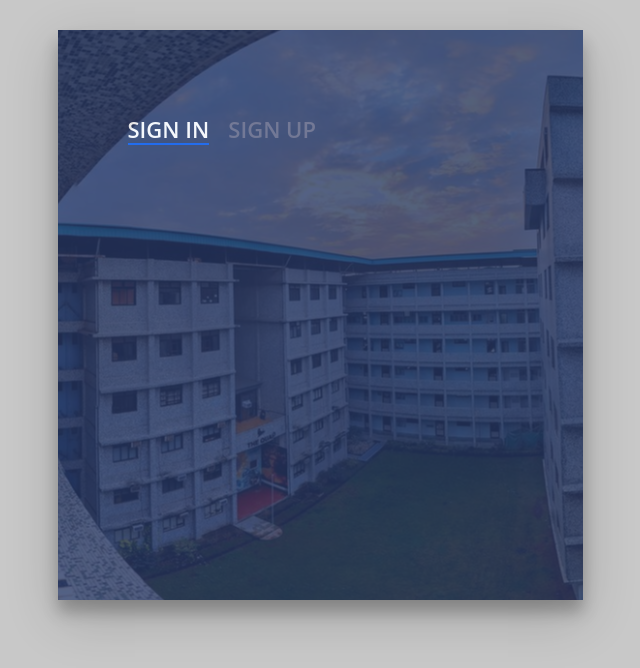
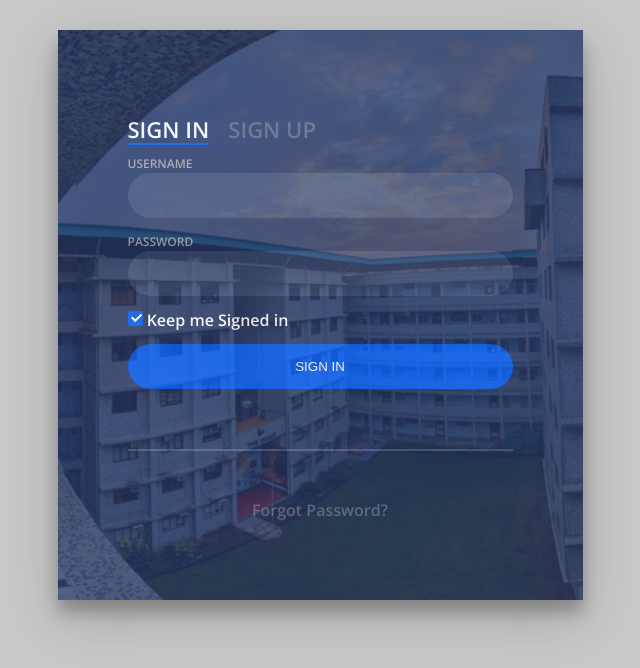
Before and after one commit to Deepraj0502/LoginAPI, a PHP site: page / in a window 1280 px wide. Shown: the top 668 px of the page, without its empty margins (320-960 px from the left). Run offline with PHP 8.4, Linux system fonts and the light colour scheme.

Commit message:
Update index.php

```diff
--- a/index.php
+++ b/index.php
@@ -1,20 +1,21 @@
 <!DOCTYPE html>
 <html lang="en" >
-
 <head>
   <meta charset="UTF-8">
-  <title>loginAPI</title>
-  <link rel="stylesheet" href="./assets/css/style.css">
+  <title>Login API</title>
+
+
+  <link rel='stylesheet prefetch' href='https://fonts.googleapis.com/css?family=Open+Sans:600'>
+      <link rel="stylesheet" href="./assets/css/style.css">
+
 </head>
-
 <body>
-
   <div class="login-wrap">
   <div class="login-html">
     <input id="tab-1" type="radio" name="tab" class="sign-in" checked><label for="tab-1" class="tab">Sign In</label>
     <input id="tab-2" type="radio" name="tab" class="sign-up"><label for="tab-2" class="tab">Sign Up</label>
     <div class="login-form">
-      <form class="sign-up" action="./api/user/login.php" method="GET">
+      <form class="sign-in-htm" action="./api/user/login.php" method="GET">
         <div class="group">
           <label for="user" class="label">Username</label>
           <input id="username" name="username" type="text" class="input">
@@ -31,6 +32,9 @@
           <input type="submit" class="button" value="Sign In">
         </div>
         <div class="hr"></div>
+        <div class="foot-lnk">
+          <a href="#forgot">Forgot Password?</a>
+        </div>
       </form>
       <form class="sign-up-htm" action="./api/user/signup.php" method="POST">
         <div class="group">
@@ -58,7 +62,5 @@
 </div>
 
 
-
 </body>
-
 </html>
```
